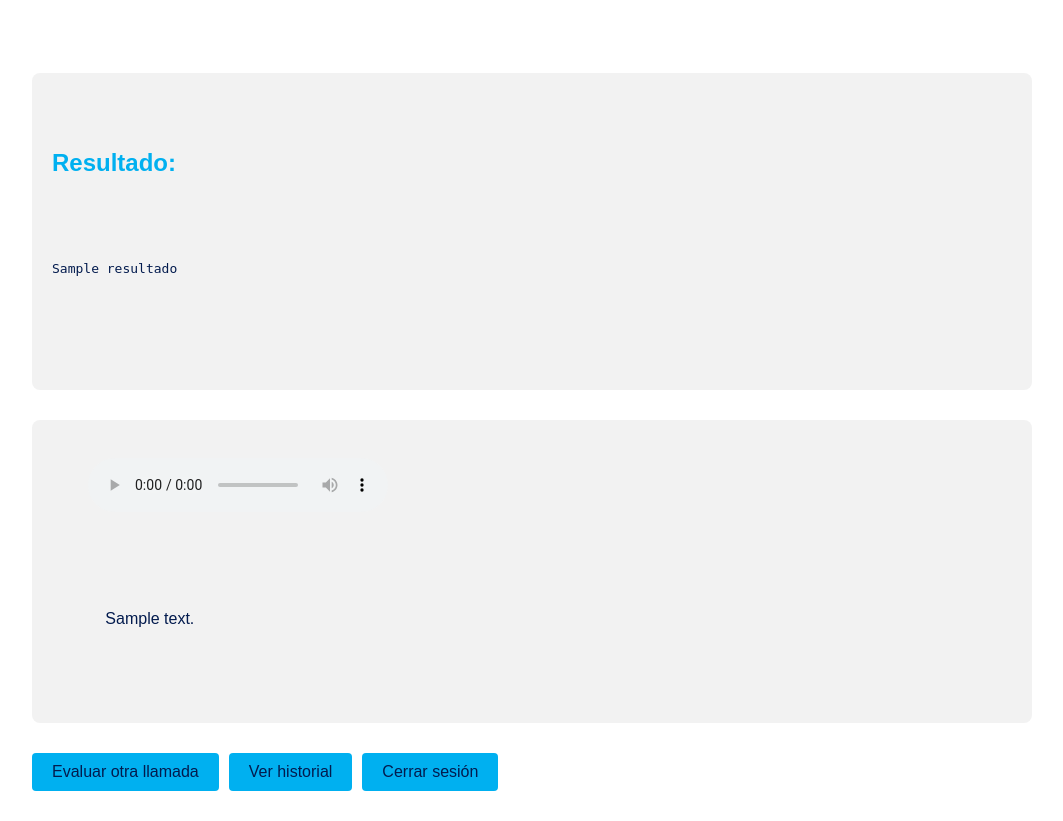
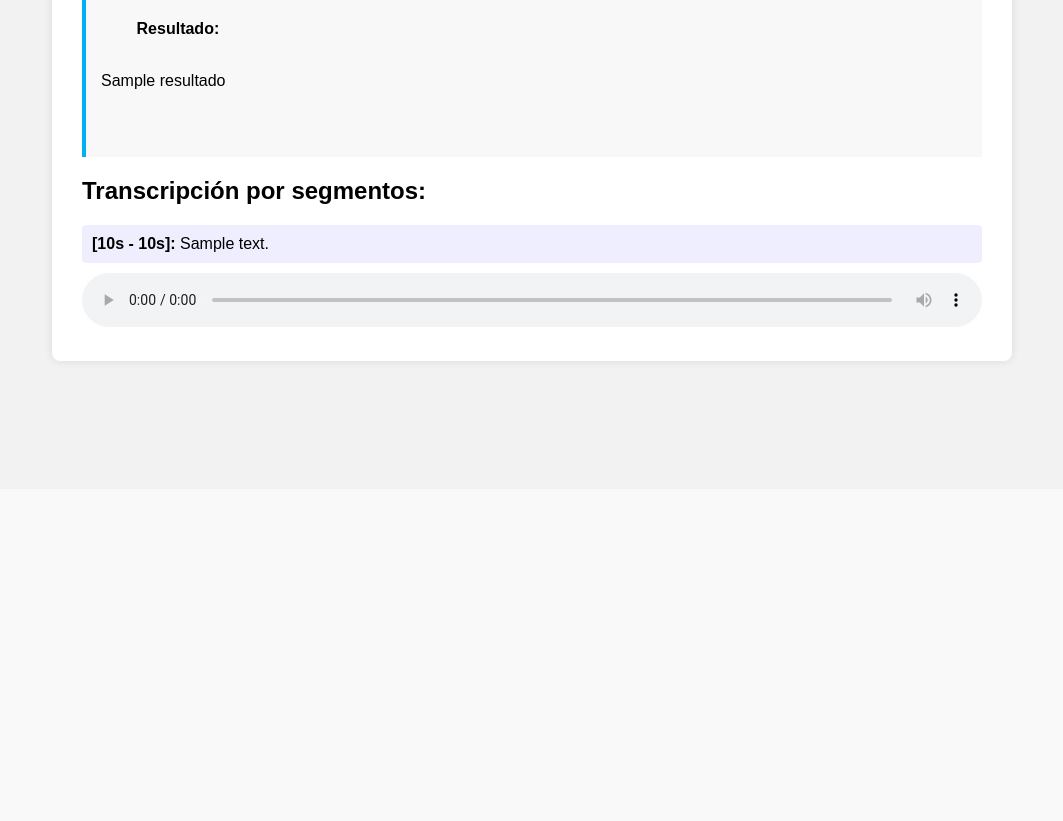
Before and after one commit to ADNRevelstoke/qa-callcenter-adn, a Flask app: template templates/index.html in a window 1280 px wide. Shown: the part 311-1132 px from the top of the page, without its empty margins (108-1171 px from the left). After the commit the page ends 675 px from the top, so only its background shows below. Run offline with Flask 3, Linux system fonts and the light colour scheme; the template is opened without the code that fills it: most values are stand-ins (such as "Sample title", 1, 10 or a date in 2020); parts of the project's set-up code (start-up, migrations or seed data) failed here and were passed over.

Commit message:
✅ Dashboard filtrado por asesor y selector de evaluado para validadores

```diff
--- a/app.py
+++ b/app.py
@@ -46,7 +46,7 @@ def index():
 
 
     if request.method == "POST":
-        ejecutivo = "SIN NOMBRE"
+        ejecutivo = request.form.get("evaluado", "SIN NOMBRE")
 
         audio_file = request.files["audio"]
         audio_path = "static/audio.wav"
--- a/templates/index.html
+++ b/templates/index.html
@@ -1,151 +1,95 @@
 <!doctype html>
 <html>
 <head>
-  <title>Evaluador ADN - Llamadas</title>
+  <title>Evaluación de llamadas</title>
   <style>
     body {
       font-family: Arial, sans-serif;
-      background-color: white;
-      color: #031b4e;
+      background-color: #f2f2f2;
       margin: 0;
       padding: 0;
     }
-    header {
-      background-color: white;
-      padding: 10px;
+    .container {
+      max-width: 900px;
+      margin: 30px auto;
+      background: white;
+      padding: 30px;
+      border-radius: 8px;
+      box-shadow: 0 0 10px rgba(0, 0, 0, 0.1);
+    }
+    h1 {
       text-align: center;
+      color: #333;
     }
-    .container {
-      padding: 30px;
-      max-width: 1000px;
-      margin: auto;
+    form {
+      margin-bottom: 20px;
     }
-    h2 { color: #00b0f0; }
-    .resultado, .transcripcion {
-      background-color: #f2f2f2;
-      padding: 20px;
-      margin-top: 30px;
-      border-radius: 8px;
-      white-space: pre-wrap;
-      word-break: break-word;
-    }
-    .transcripcion p {
-      margin: 2px 0;
-      line-height: 1.2;
-      cursor: pointer;
-    }
-    .transcripcion p:hover {
-      background-color: #007bff33;
-    }
-    .button-row {
-      margin-top: 30px;
-      display: flex;
-      flex-wrap: wrap;
-      gap: 10px;
+    input[type="file"], select {
+      display: block;
+      margin: 15px auto;
     }
     button {
+      display: block;
+      margin: 15px auto;
       padding: 10px 20px;
-      font-size: 16px;
       background-color: #00b0f0;
       color: #031b4e;
       border: none;
       border-radius: 4px;
       cursor: pointer;
     }
-    input[type=file] {
-      padding: 10px;
-      background: white;
-      color: black;
-      border-radius: 4px;
+    .resultado {
+      white-space: pre-wrap;
+      background: #f8f8f8;
+      border-left: 4px solid #00b0f0;
+      padding: 15px;
+      margin-top: 20px;
+    }
+    audio {
+      width: 100%;
       margin-top: 10px;
     }
-
-    #loaderModal {
-      display: none;
-      position: fixed;
-      z-index: 9999;
-      left: 0;
-      top: 0;
-      width: 100%;
-      height: 100%;
-      overflow: auto;
-      background-color: rgba(0,0,0,0.7);
-    }
-    #loaderModalContent {
-      position: relative;
-      margin: 10% auto;
-      width: 50%;
-      text-align: center;
-    }
-    #loaderVideo {
-      max-width: 100%;
-      border-radius: 10px;
+    .segmento {
+      margin-top: 10px;
+      padding: 10px;
+      background: #eef;
+      border-radius: 4px;
     }
   </style>
-  <script>
-    function showLoader() {
-      document.getElementById('loaderModal').style.display = 'block';
-      document.getElementById('loaderVideo').play();
-    }
-  </script>
 </head>
 <body>
-  <header>
-    <video autoplay muted loop playsinline style="width: 100%; max-height: 300px; object-fit: cover;">
-      <source src="{{ url_for('static', filename='banner.mp4') }}" type="video/mp4">
-      Tu navegador no soporta videos.
-    </video>
-  </header>
+  <div class="container">
+    <h1>Evaluación de Llamadas</h1>
+    <form method="post" enctype="multipart/form-data">
+      <label for="ejecutivo">Selecciona al asesor evaluado:</label>
+      <select name="ejecutivo" required>
+        {% for nombre in usuarios %}
+          <option value="{{ nombre }}">{{ nombre }}</option>
+        {% endfor %}
+      </select>
+      <input type="file" name="audio" accept="audio/*" required>
+      <button type="submit">Evaluar</button>
+    </form>
 
-  <div id="loaderModal">
-    <div id="loaderModalContent">
-      <video id="loaderVideo" src="{{ url_for('static', filename='loader.mp4') }}" autoplay loop muted></video>
-    </div>
-  </div>
-
-  <div class="container">
-    {% if not resultado %}
-      <form method="POST" enctype="multipart/form-data" onsubmit="showLoader()">
-        <input type="file" name="audio" accept=".wav" required><br><br>
-        <button type="submit">Evaluar llamada</button>
-      </form>
-    {% else %}
+    {% if resultado %}
       <div class="resultado">
-        <h2>Resultado:</h2>
-        <pre>
-{% set partes = resultado.split("Observaciones:") %}
-{{ partes[0].strip() }}
-
-{% if partes|length > 1 %}
-<strong style="color:#00b0f0;">Observaciones:</strong>
-<div style="background-color: #ffffffaa; padding: 15px; border-left: 5px solid #00b0f0; margin-top: 10px; color:#031b4e; white-space: pre-wrap;">
-  {{ partes[1].strip() }}
-</div>
-{% endif %}
-        </pre>
-      </div>
-
-      <div class="transcripcion">
-        <audio id="audio" controls src="{{ url_for('static', filename='audio.wav') }}"></audio><br><br>
-        {% for s in segments %}
-          <p onclick="document.getElementById('audio').currentTime={{ s['start'] }}; document.getElementById('audio').play();">
-            {{ s['text'] }}
-          </p>
-        {% endfor %}
+        <strong>Resultado:</strong>
+        <p>{{ resultado }}</p>
       </div>
     {% endif %}
 
-    <div class="button-row">
-      <form method="GET" action="{{ url_for('index') }}">
-        <button type="submit">Evaluar otra llamada</button>
-      </form>
-      <form method="GET" action="{{ url_for('historial') }}">
-        <button type="submit">Ver historial</button>
-      </form>
-      <form method="GET" action="{{ url_for('logout') }}">
-        <button type="submit">Cerrar sesión</button>
-      </form>
-    </div>
+    {% if segments %}
+      <h2>Transcripción por segmentos:</h2>
+      {% for s in segments %}
+        <div class="segmento">
+          <strong>[{{ s.start | round(2) }}s - {{ s.end | round(2) }}s]:</strong> {{ s.text }}
+        </div>
+      {% endfor %}
+      <audio controls>
+        <source src="{{ url_for('static', filename='audio.wav') }}" type="audio/wav">
+        Tu navegador no soporta la reproducción de audio.
+      </audio>
+    {% endif %}
   </div>
 </body>
 </html>
```
Also changed, not shown: asesores.csv (added, +16 -0 lines), cargar_asesores.py (added, +29 -0 lines).
